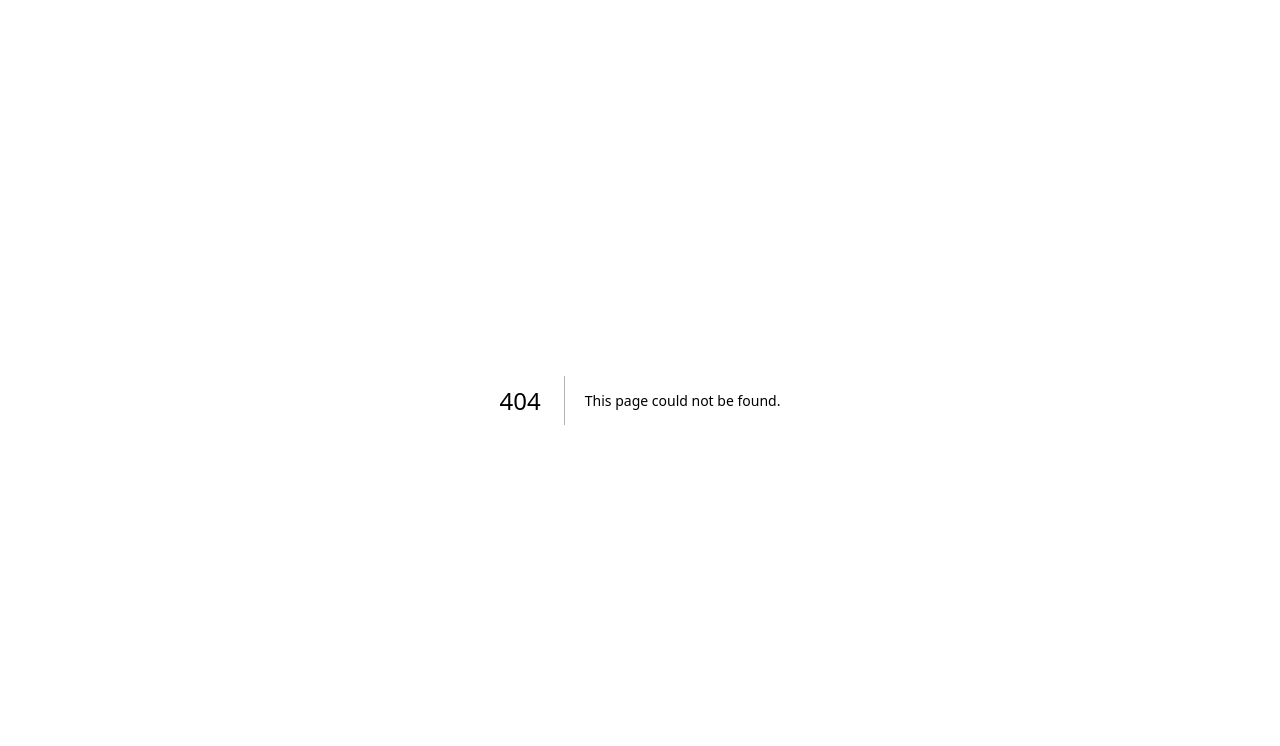
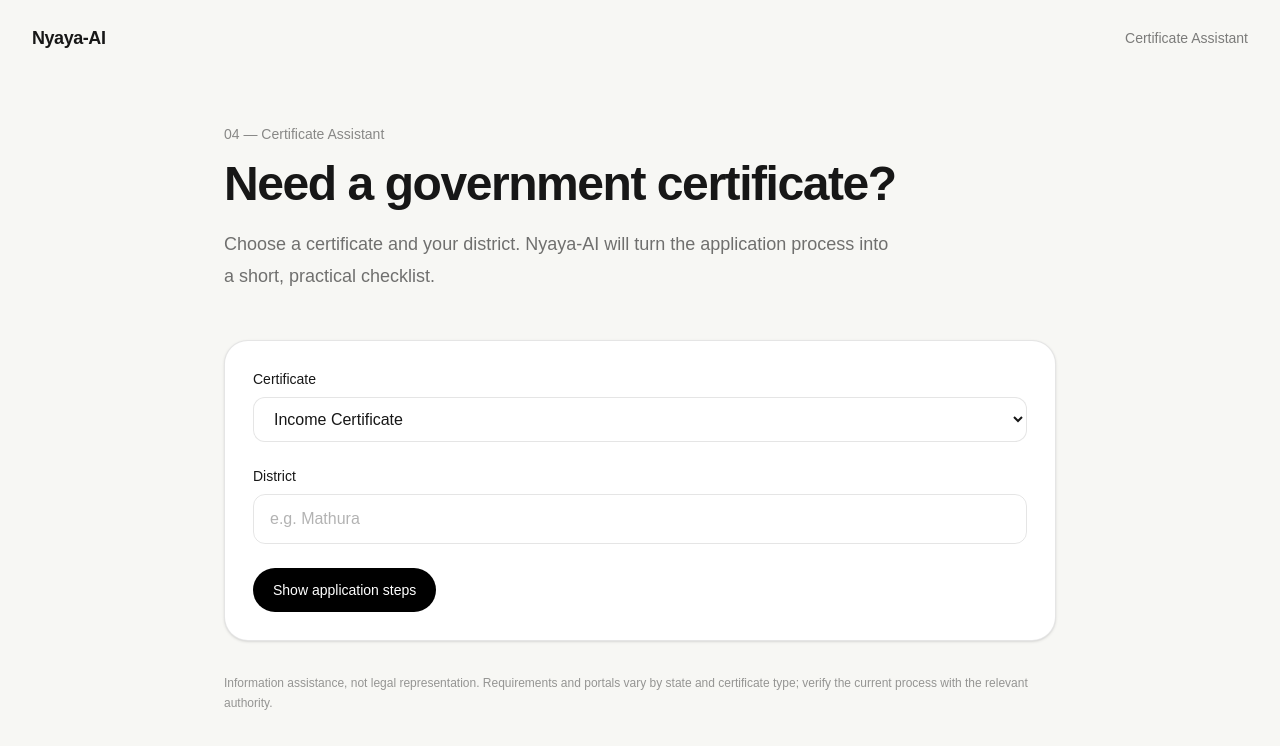
Before and after one commit to CrimsonCode-X/Nyaya-AI, a Next.js app: page /certificates in a window 1280 px wide. Before the commit this address had no page. Shown: the top 746 px of the page. Built offline with nearby package versions, Linux system fonts and the light colour scheme.

Commit message:
feat: add certificate assistant MVP

```diff
--- /dev/null
+++ b/app/certificates/page.tsx
@@ -0,0 +1,69 @@
+"use client";
+
+import Link from "next/link";
+import { useState } from "react";
+
+const certificates = ["Income Certificate", "Caste Certificate", "Domicile Certificate", "Birth Certificate"];
+
+export default function CertificatesPage() {
+  const [certificate, setCertificate] = useState(certificates[0]);
+  const [district, setDistrict] = useState("");
+  const [step, setStep] = useState(0);
+
+  const steps = [
+    "Confirm the certificate you need and the purpose of the application.",
+    "Keep identity proof, address proof, photographs and supporting documents ready as applicable.",
+    "Apply through the relevant state e-District / citizen services portal or designated office.",
+    "Save the application acknowledgement and track the application status.",
+  ];
+
+  return (
+    <main className="min-h-screen bg-[#f7f7f4] text-[#171717]">
+      <nav className="mx-auto flex w-full max-w-7xl items-center justify-between px-6 py-6 lg:px-8">
+        <Link href="/" className="text-lg font-semibold tracking-tight">Nyaya-AI</Link>
+        <span className="text-sm text-black/50">Certificate Assistant</span>
+      </nav>
+
+      <section className="mx-auto max-w-4xl px-6 pb-20 pt-12 lg:px-8">
+        <p className="text-sm font-medium text-black/45">04 — Certificate Assistant</p>
+        <h1 className="mt-4 text-4xl font-semibold tracking-[-0.03em] sm:text-5xl">
+          Need a government certificate?
+        </h1>
+        <p className="mt-5 max-w-2xl text-lg leading-8 text-black/55">
+          Choose a certificate and your district. Nyaya-AI will turn the application
+          process into a short, practical checklist.
+        </p>
+
+        <div className="mt-12 rounded-3xl border border-black/10 bg-white p-7 shadow-sm">
+          <label className="block text-sm font-medium">Certificate</label>
+          <select value={certificate} onChange={(e) => setCertificate(e.target.value)} className="mt-2 w-full rounded-xl border border-black/10 bg-white px-4 py-3 outline-none focus:border-black/30">
+            {certificates.map((item) => <option key={item}>{item}</option>)}
+          </select>
+
+          <label className="mt-6 block text-sm font-medium">District</label>
+          <input value={district} onChange={(e) => setDistrict(e.target.value)} placeholder="e.g. Mathura" className="mt-2 w-full rounded-xl border border-black/10 px-4 py-3 outline-none placeholder:text-black/30 focus:border-black/30" />
+
+          <button onClick={() => setStep(1)} className="mt-6 rounded-full bg-black px-5 py-3 text-sm font-medium text-white transition hover:bg-black/80">
+            Show application steps
+          </button>
+
+          {step > 0 && (
+            <div className="mt-8 rounded-2xl bg-black/[.03] p-5">
+              <p className="text-xs font-medium uppercase tracking-wider text-black/35">Your checklist</p>
+              <h2 className="mt-2 text-xl font-semibold">{certificate}</h2>
+              {district && <p className="mt-1 text-sm text-black/50">District: {district}</p>}
+              <ol className="mt-5 list-decimal space-y-3 pl-5 text-sm leading-6 text-black/65">
+                {steps.map((item) => <li key={item}>{item}</li>)}
+              </ol>
+            </div>
+          )}
+        </div>
+
+        <p className="mt-8 text-xs leading-5 text-black/40">
+          Information assistance, not legal representation. Requirements and portals vary
+          by state and certificate type; verify the current process with the relevant authority.
+        </p>
+      </section>
+    </main>
+  );
+}
```
